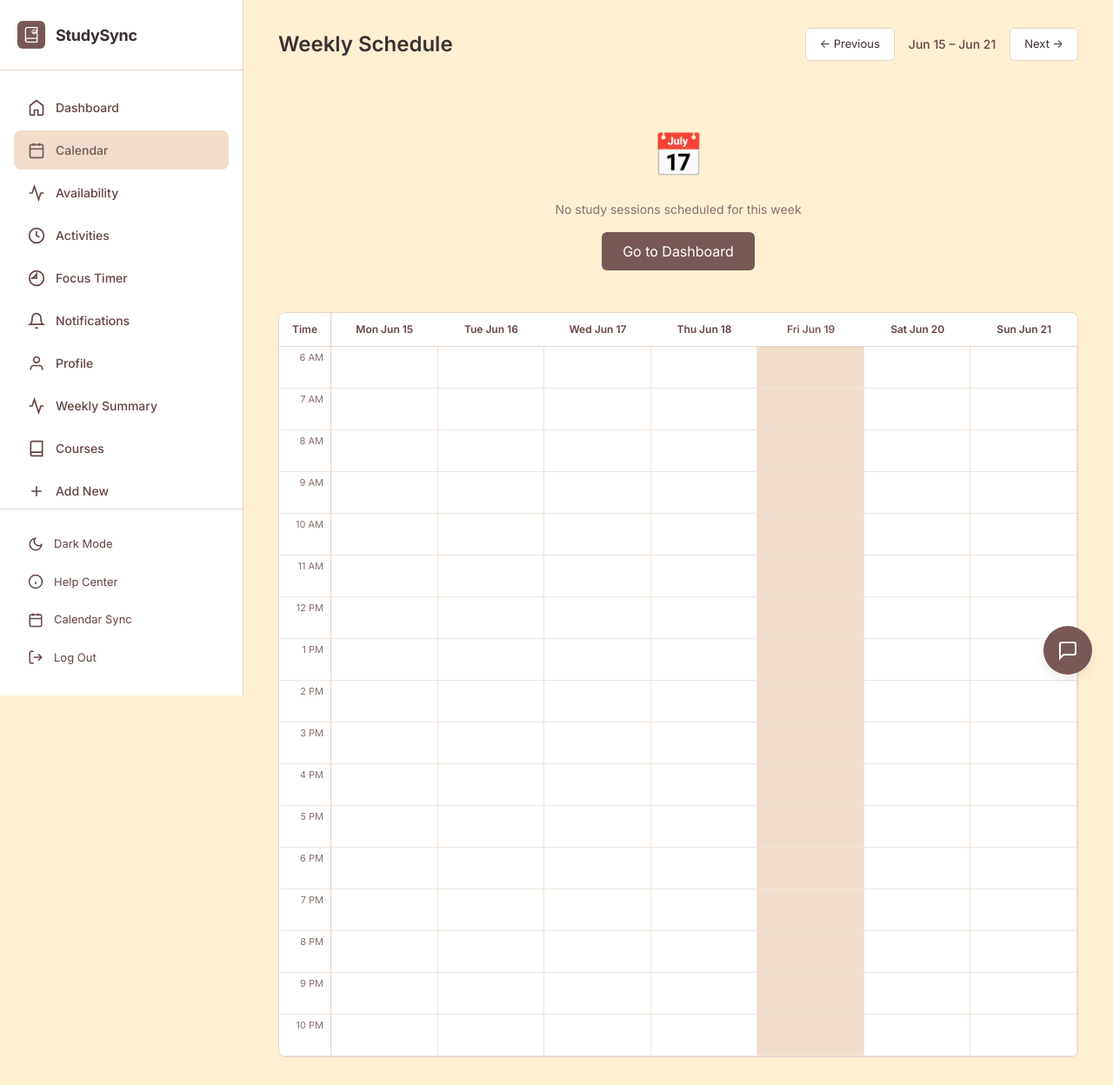
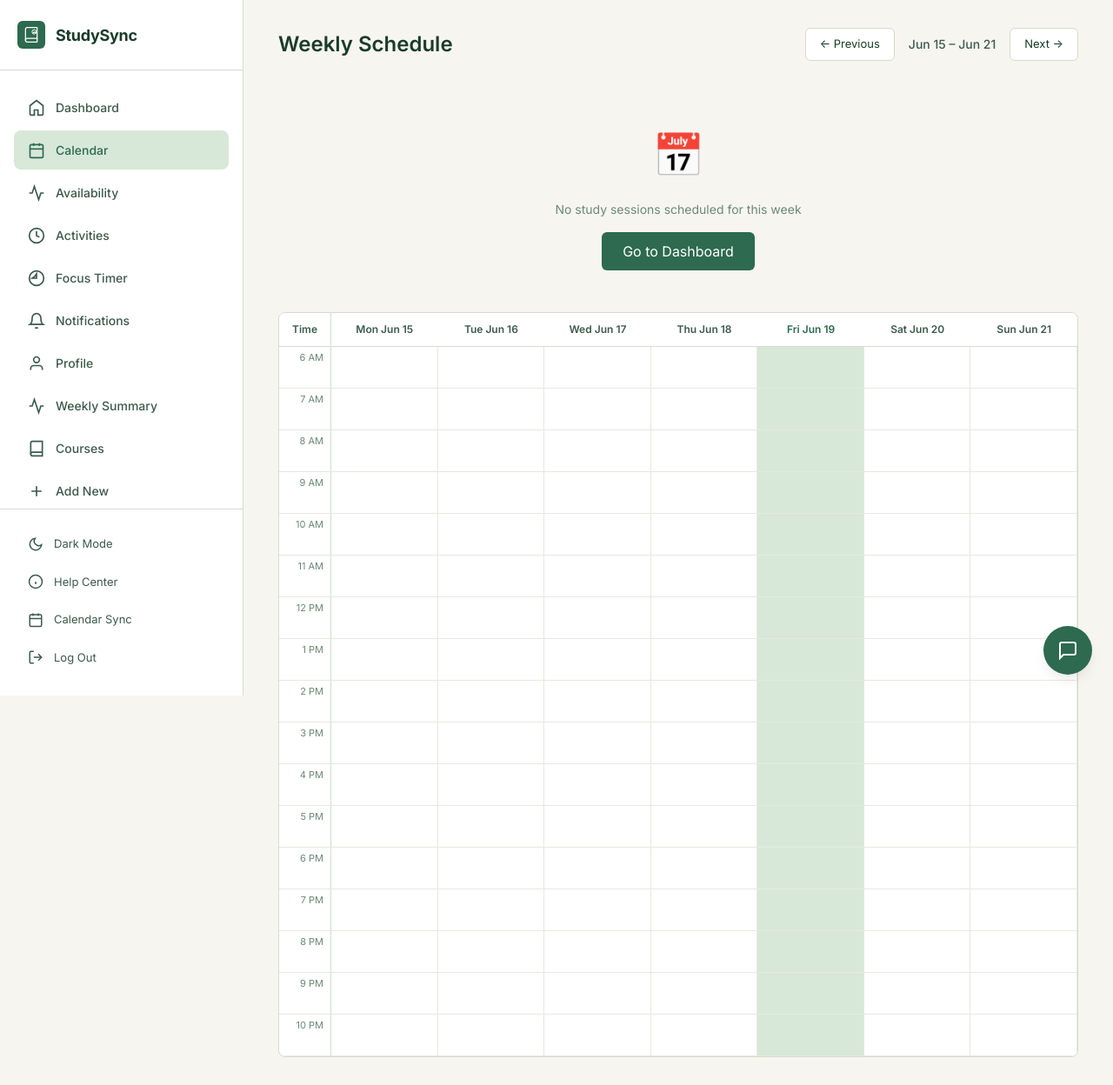
Before and after one commit to sudocodez/studysync, a PHP site: page /studyplanner/calendar.php in a window 1280 px wide. Shown: the whole page at 87% size. Run offline with PHP 8.4, Linux system fonts and the light colour scheme; a user stored in the database is signed in; data comes from the database, SQL or seed files in the repository; data that the repository does not hold is empty.

Commit message:
Rebrand color palette to dark green (#1A3C2A) and salt white (#F7F5F0)
- CSS variables: light mode uses salt white bg with dark green text
  and rich green (#2D6A4F) accent; dark mode uses deep forest green
  bg with salt white text and light green (#52B788) accent
- Hardcoded color overrides in sidebar, calendar fallback updated
- All references to old palette (#FFF0D1, #3B3030, #795757) removed

```diff
--- a/calendar.php
+++ b/calendar.php
@@ -119,7 +119,7 @@ for ($h = 6; $h <= 22; $h++) {
                                 $start_h = (int)date('H', strtotime($item['start_time']));
                                 $end_h = (int)date('H', strtotime($item['end_time']));
                                 $current_h = (int)substr($hour, 0, 2);
-                                $status_color = $status_colors[$item['status']] ?? '#795757';
+                                $status_color = $status_colors[$item['status']] ?? '#2D6A4F';
 
                                 // Show event in its starting hour cell only
                                 if ($start_h === $current_h) {
--- a/includes/sidebar.php
+++ b/includes/sidebar.php
@@ -299,7 +299,7 @@ if (isset($pdo, $_SESSION['user_id'])) {
     font-size: 13px;
 }
 [data-theme="dark"] .sidebar-modal-btn {
-    color: #3B3030;
+    color: #1A3C2A;
 }
 .help-section {
     margin-bottom: 18px;
--- a/style.css
+++ b/style.css
@@ -7,22 +7,22 @@
 @import url('https://fonts.googleapis.com/css2?family=Inter:ital,wght@0,300;0,400;0,500;0,600;0,700;1,400&display=swap');
 
 :root {
-    /* Light Mode Colors */
-    --bg-primary: #FFF0D1;
+    /* Light Mode Colors — Dark Green & Salt White */
+    --bg-primary: #F7F5F0;
     --bg-secondary: #FFFFFF;
     --bg-sidebar: #FFFFFF;
     --bg-card: #FFFFFF;
-    --text-primary: #3B3030;
-    --text-secondary: #664343;
-    --text-muted: #8A6E6E;
-    --border: #E5D5C8;
-    --border-light: #F0E5DC;
-    --accent: #795757;
-    --accent-hover: #664343;
-    --accent-soft: #F0DDCC;
-    --success: #5A7A5A;
-    --warning: #A08050;
-    --danger: #8A4040;
+    --text-primary: #1A3C2A;
+    --text-secondary: #3D5A4D;
+    --text-muted: #6B8A76;
+    --border: #D4DCCE;
+    --border-light: #E5EADE;
+    --accent: #2D6A4F;
+    --accent-hover: #1B4D36;
+    --accent-soft: #D8E8D8;
+    --success: #2D6A4F;
+    --warning: #B8860B;
+    --danger: #9B2226;
     --shadow-sm: 0 1px 3px 0 rgba(0, 0, 0, 0.06);
     --shadow-md: 0 4px 8px -2px rgba(0, 0, 0, 0.08);
     --shadow-lg: 0 8px 16px -4px rgba(0, 0, 0, 0.1);
```
Also changed, not shown: other parts of style.css (+23 -23 lines).
